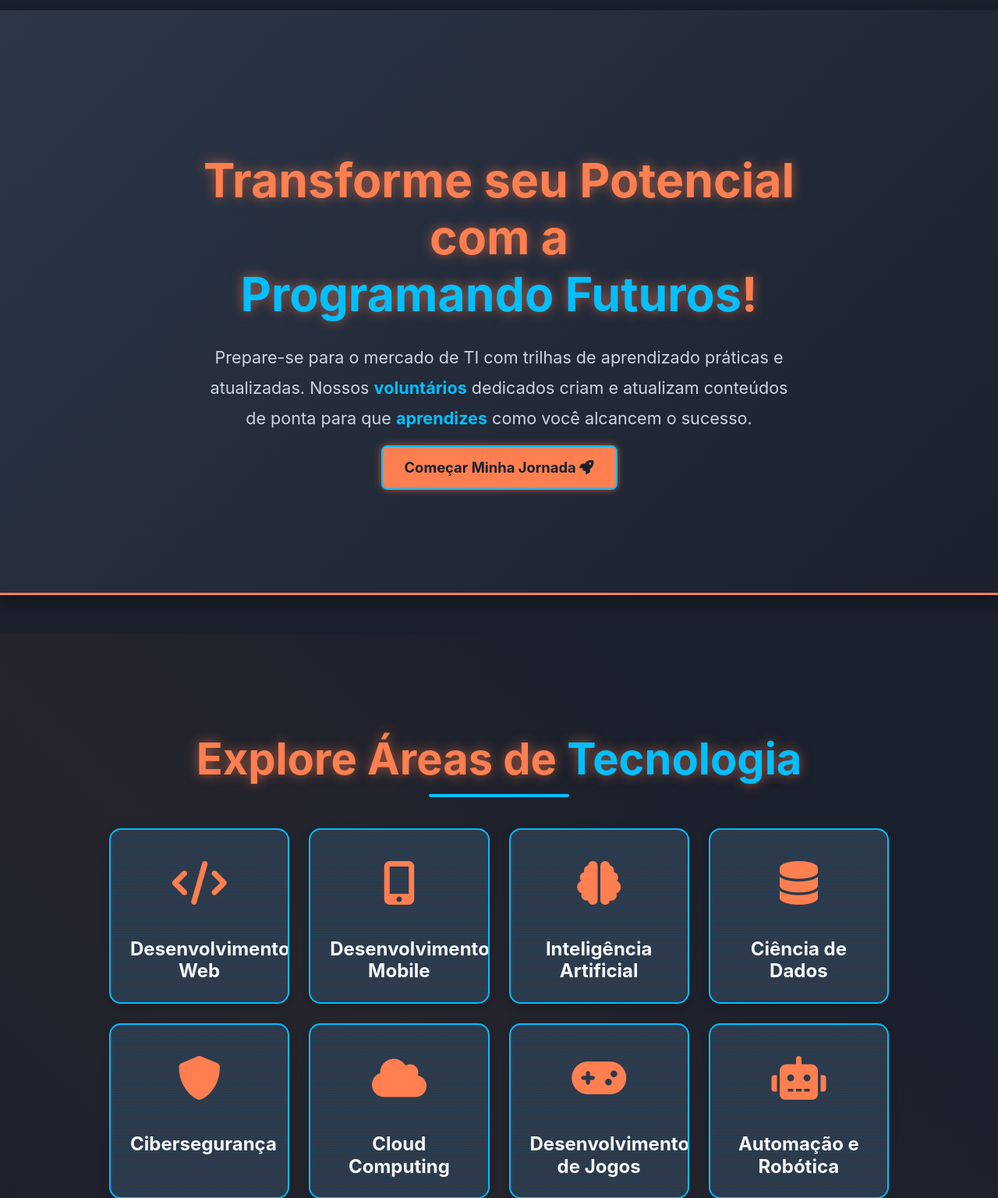
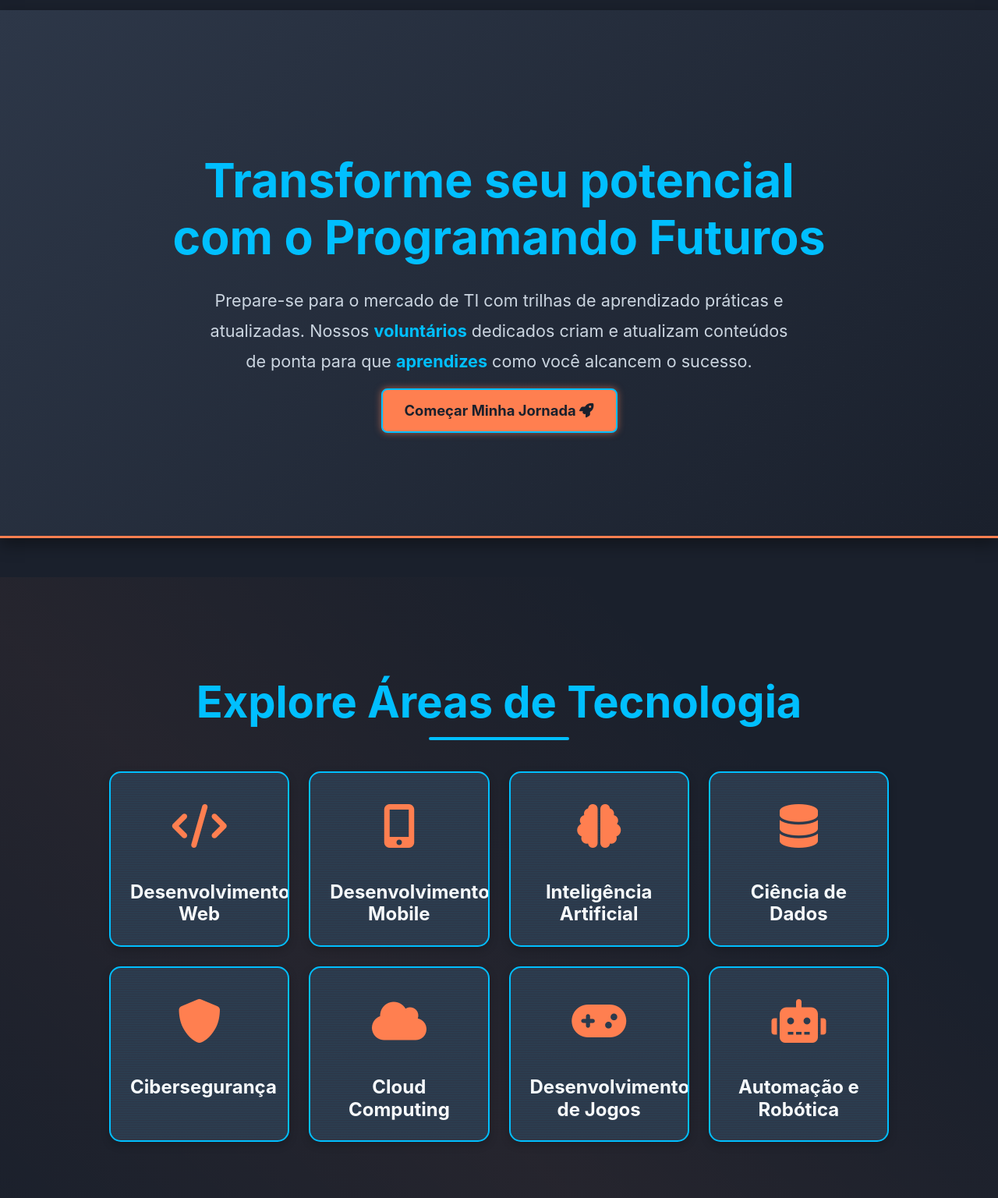
Before and after one commit to JheniferFM/ProgramandoFuturosTrilhas, a Flask app: page / in a window 1280 px wide. Shown: the part 214-1750 px from the top of the page at 78% size. Run offline with Flask 3, Linux system fonts and the light colour scheme; data that the repository does not hold is empty.

Commit message:
Alterando os 'títulos' para um comr única

```diff
--- a/static/css/style.css
+++ b/static/css/style.css
@@ -148,7 +148,7 @@ header nav a:hover::after {
     color: var(--laranja-vibrante);
     font-size: 3.8rem; /* Título maior */
     margin-bottom: 25px;
-    text-shadow: 0 0 15px var(--sombra-laranja-brilho); /* Brilho neon mais forte */
+
     font-weight: 700;
     animation: fadeInScale 1s ease-out; /* Animação ao carregar */
 }
@@ -189,7 +189,7 @@ header nav a:hover::after {
     font-size: 3rem;
     margin-bottom: 40px;
     color: var(--azul-eletrico); /* Título em azul elétrico */
-    text-shadow: 0 0 10px var(--sombra-clara-brilho);
+
 }
 
 .resource-cards {
@@ -266,7 +266,7 @@ header nav a:hover::after {
     font-size: 3.5rem;
     margin-bottom: 40px;
     color: var(--laranja-vibrante);
-    text-shadow: 0 0 15px var(--sombra-laranja-brilho);
+
     position: relative;
     padding-bottom: 15px;
 }
@@ -366,7 +366,6 @@ main {
     margin-bottom: 40px;
     text-align: center;
     color: var(--laranja-vibrante);
-    text-shadow: 0 0 12px var(--sombra-laranja-brilho);
     position: relative;
     padding-bottom: 15px;
 }
@@ -567,7 +566,6 @@ main {
     color: var(--laranja-vibrante);
     margin-bottom: 20px;
     font-size: 2rem;
-    text-shadow: 0 0 5px var(--sombra-laranja-brilho);
 }
 
 .form-card label {
--- a/templates/index.html
+++ b/templates/index.html
@@ -34,7 +34,7 @@
     <main>
         <section class="project-info" id="home">
             <div class="container">
-                <h2>Transforme seu Potencial com a <br> <span style="color: var(--azul-eletrico);">Programando Futuros</span>!</h2>
+                <h2><span style="color: var(--azul-eletrico);">Transforme seu potencial com o Programando Futuros</span></h2>
                 <p>Prepare-se para o mercado de TI com trilhas de aprendizado práticas e atualizadas. Nossos <span style="color: var(--azul-eletrico); font-weight: 700;">voluntários</span> dedicados criam e atualizam conteúdos de ponta para que <span style="color: var(--azul-eletrico); font-weight: 700;">aprendizes</span> como você alcancem o sucesso.</p>
                 <a href="#explore-areas" class="button">Começar Minha Jornada <i class="fas fa-rocket"></i></a>
             </div>
@@ -42,7 +42,7 @@
 
         <section class="explore-areas-section" id="explore-areas">
             <div class="container">
-                <h2>Explore Áreas de <span style="color: var(--azul-eletrico);">Tecnologia</span></h2>
+                <h2><span style="color: var(--azul-eletrico);">Explore Áreas de Tecnologia</span></h2>
                 <div class="area-cards">
                     <div class="area-card">
                         <div class="icon"><i class="fas fa-code"></i></div>
@@ -80,6 +80,7 @@
             </div>
         </section>
 
+        <!--SECÇÃO SOBRE O PROGRAMANDO FUTUROS-->
         <section class="container" id="sobre">
             <h2 style="text-align: center; margin-bottom: 40px; color: var(--azul-eletrico);">Sobre o Programando Futuros</h2>
             <p style="font-size: 1.15rem; color: var(--texto-secundario); text-align: center; margin-bottom: 50px;">
@@ -106,7 +107,7 @@
 
         <section class="featured-trails-section" id="trilhas-destaque">
             <div class="container">
-                <h2>Trilhas em <span style="color: var(--azul-eletrico);">Destaque</span></h2>
+                <h2><span style="color: var(--azul-eletrico);">Trilhas em Destaque</span></h2>
                 <div class="trail-list">
                     {# Itere sobre as trilhas. Você pode adicionar um loop.index ou slice aqui para mostrar apenas algumas, ex: {% for trail in trails[:3] %} #}
                     {% for trail in trails %}
```
